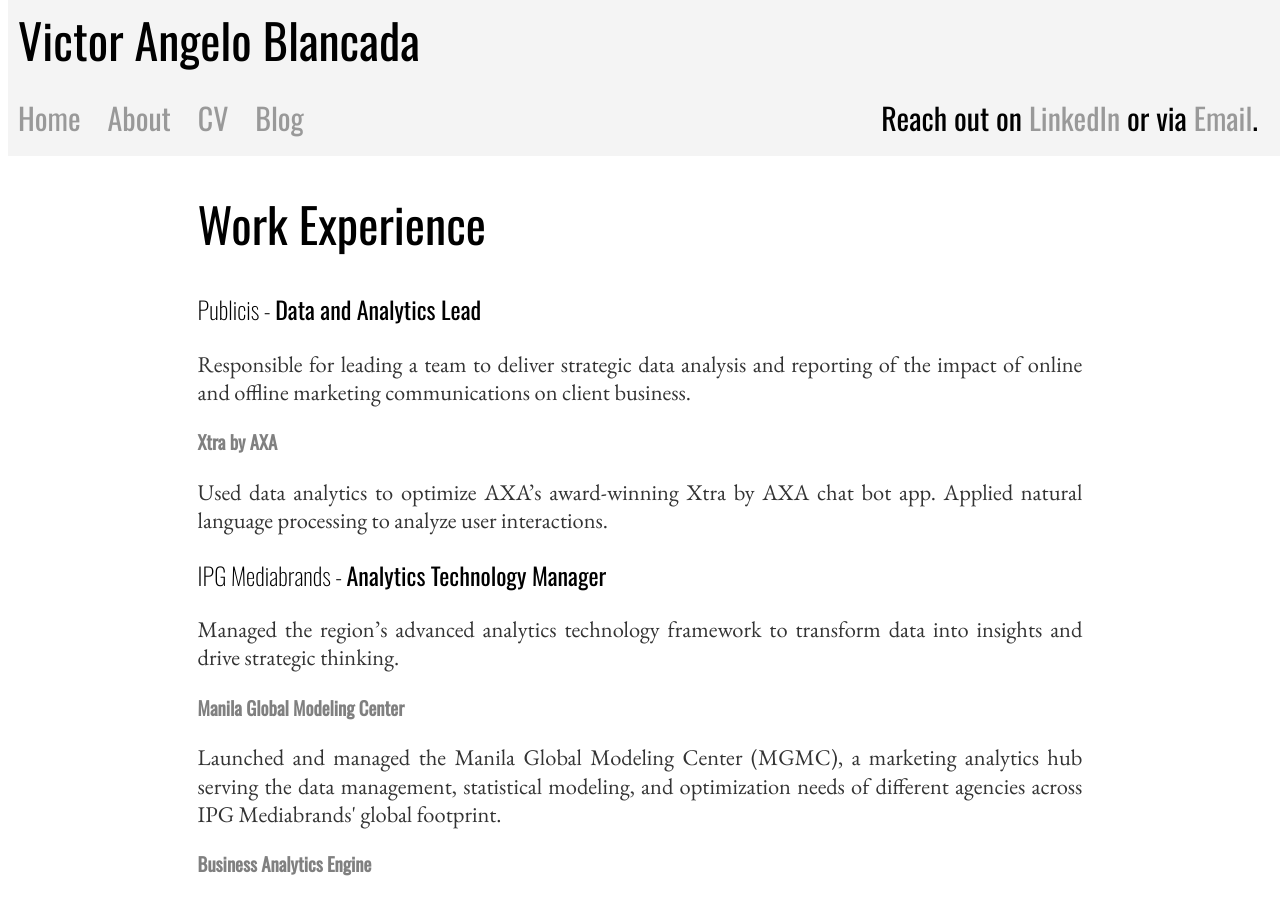
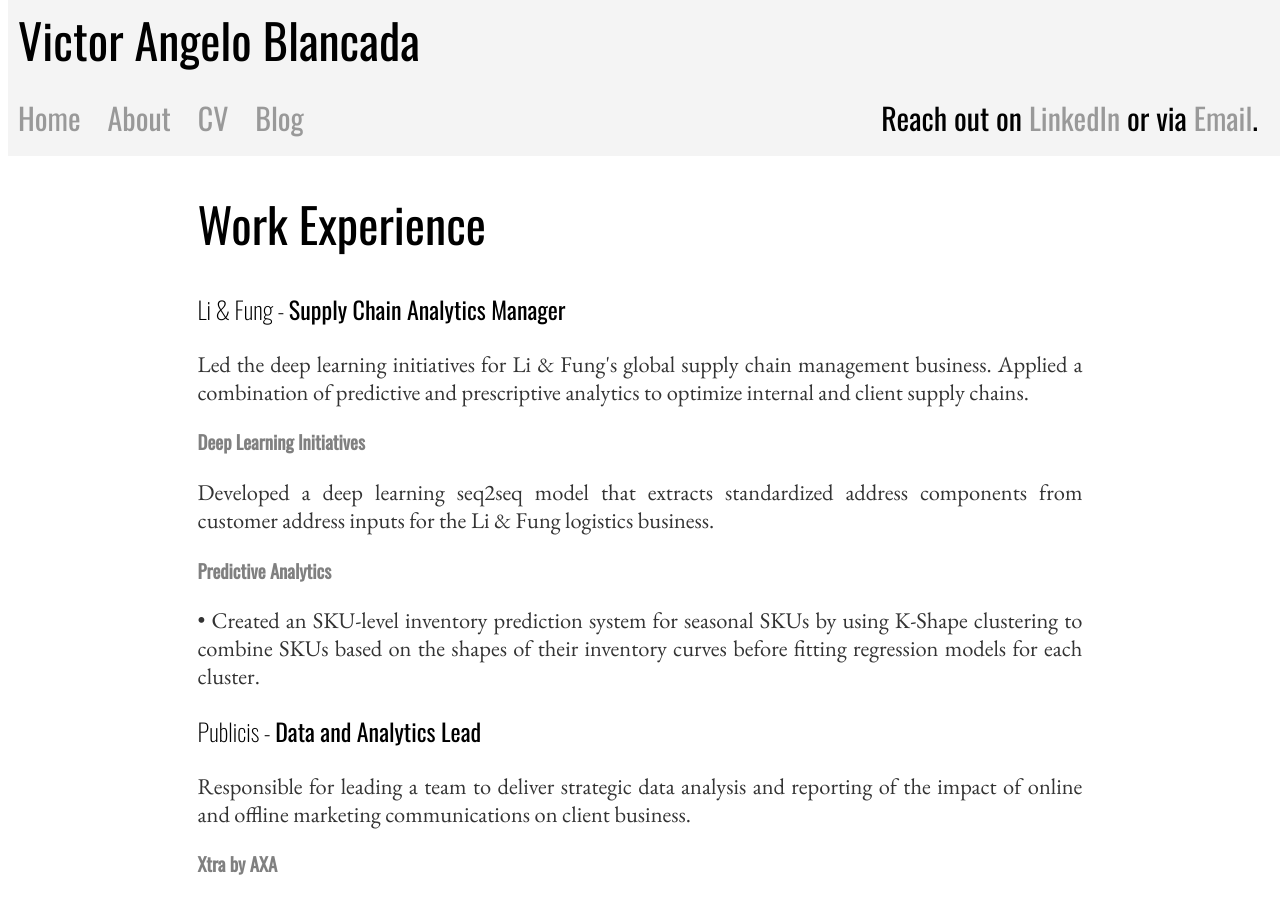
Before and after one commit to victorangeloblancada/victorangeloblancada.github.io-jekyll, a Jekyll site: the page built from cv/index.html, in a window 1280 px wide and 900 px high. Built offline with Jekyll 4.4.1, drawn with Linux system fonts in a browser that asks for light colours.

Commit message:
Added Li & Fung.

```diff
--- a/cv/index.html
+++ b/cv/index.html
@@ -7,11 +7,16 @@
 	<a href="https://github.com/naturalproblemsolver/naturalproblemsolver.github.io/raw/master/_uploads/CV%20of%20Victor%20Blancada.pdf">Download Victor's CV</a>
 	-->
 	<h1>Work Experience</h1>
+		<h2>Li & Fung - <span style="font-weight:400">Supply Chain Analytics Manager</span></h2>
+			<p>Led the deep learning initiatives for Li & Fung's global supply chain management business. Applied a combination of predictive and prescriptive analytics to optimize internal and client supply chains.</p>
+			<h3>Deep Learning Initiatives</h3>
+				<p>Developed a deep learning seq2seq model that extracts standardized address components from customer address inputs for the Li & Fung logistics business.</p>
+			<h3>Predictive Analytics</h3>
+				<p>•	Created an SKU-level inventory prediction system for seasonal SKUs by using K-Shape clustering to combine SKUs based on the shapes of their inventory curves before fitting regression models for each cluster.</p>
 		<h2>Publicis - <span style="font-weight:400">Data and Analytics Lead</span></h2>
 			<p>Responsible for leading a team to deliver strategic data analysis and reporting of the impact of online and offline marketing communications on client business.</p>
 			<h3>Xtra by AXA</h3>
 				<p>Used data analytics to optimize AXA’s award-winning Xtra by AXA chat bot app. Applied natural language processing to analyze user interactions.</p>
-
 		<h2>IPG Mediabrands - <span style="font-weight:400">Analytics Technology Manager</span></h2>
 			<p>Managed the region’s advanced analytics technology framework to transform data into insights and drive strategic thinking.</p>
 			<h3>Manila Global Modeling Center</h3>
@@ -20,8 +25,6 @@
 				<p>Developed and executed quantitative media planning algorithms that resulted in sales lift of up to 13%.</p>
 			<h3>Compass Flu Tracker</h3>
 				<p>Programmed an automated flu-tracker that predicts flu incidence to help schedule marketing campaigns for cold and flu medicine.</p>
-
-
 		<h2>Mitchell Madison Group - <span style="font-weight:400">Business Analyst</span></h2>
 			<p>Worked closely with C-level executives from Fortune 500 clients for strategic business transformation projects requiring heavy analytics.</p>
 			<h3>Fiber Network Expansion Strategy</h3>
```
